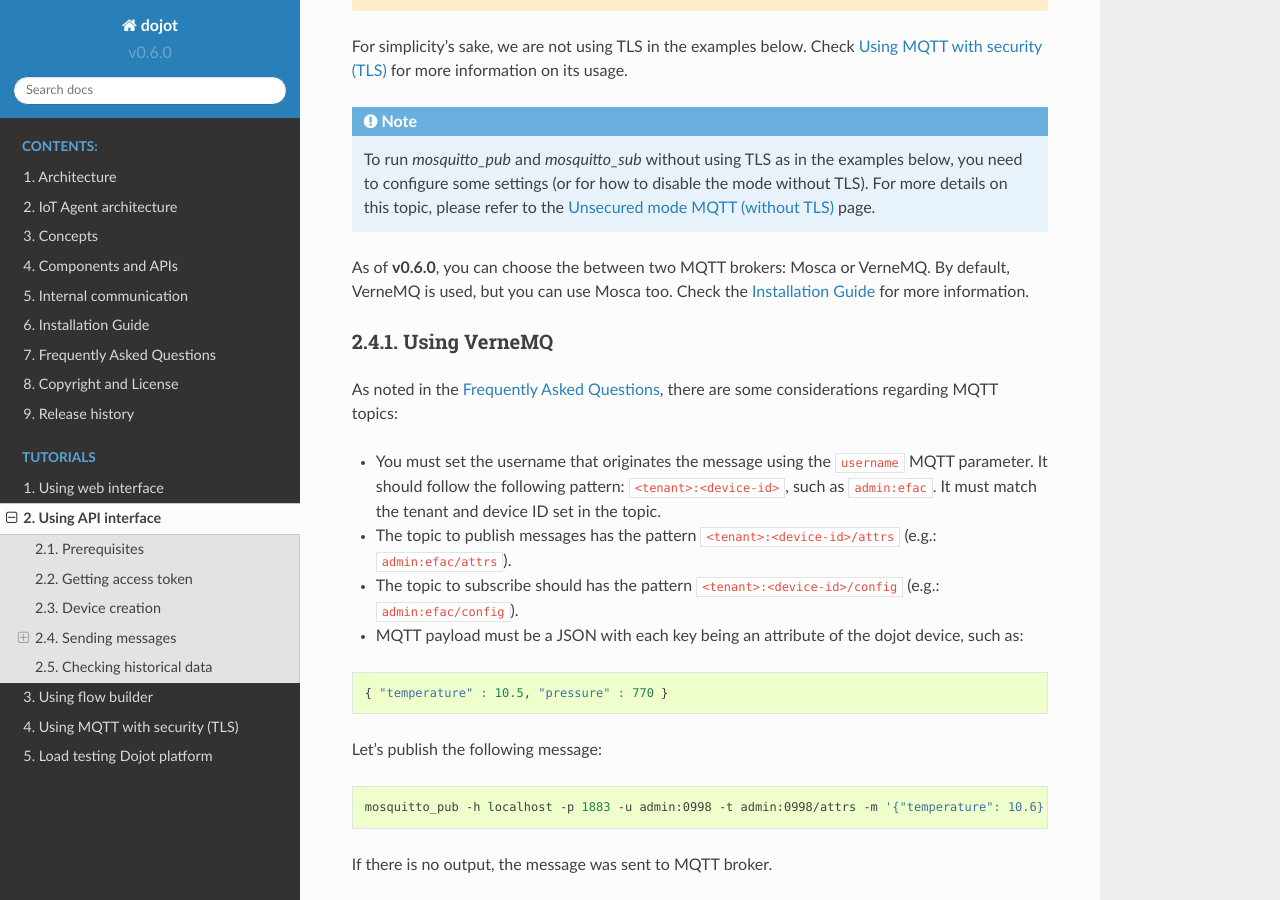
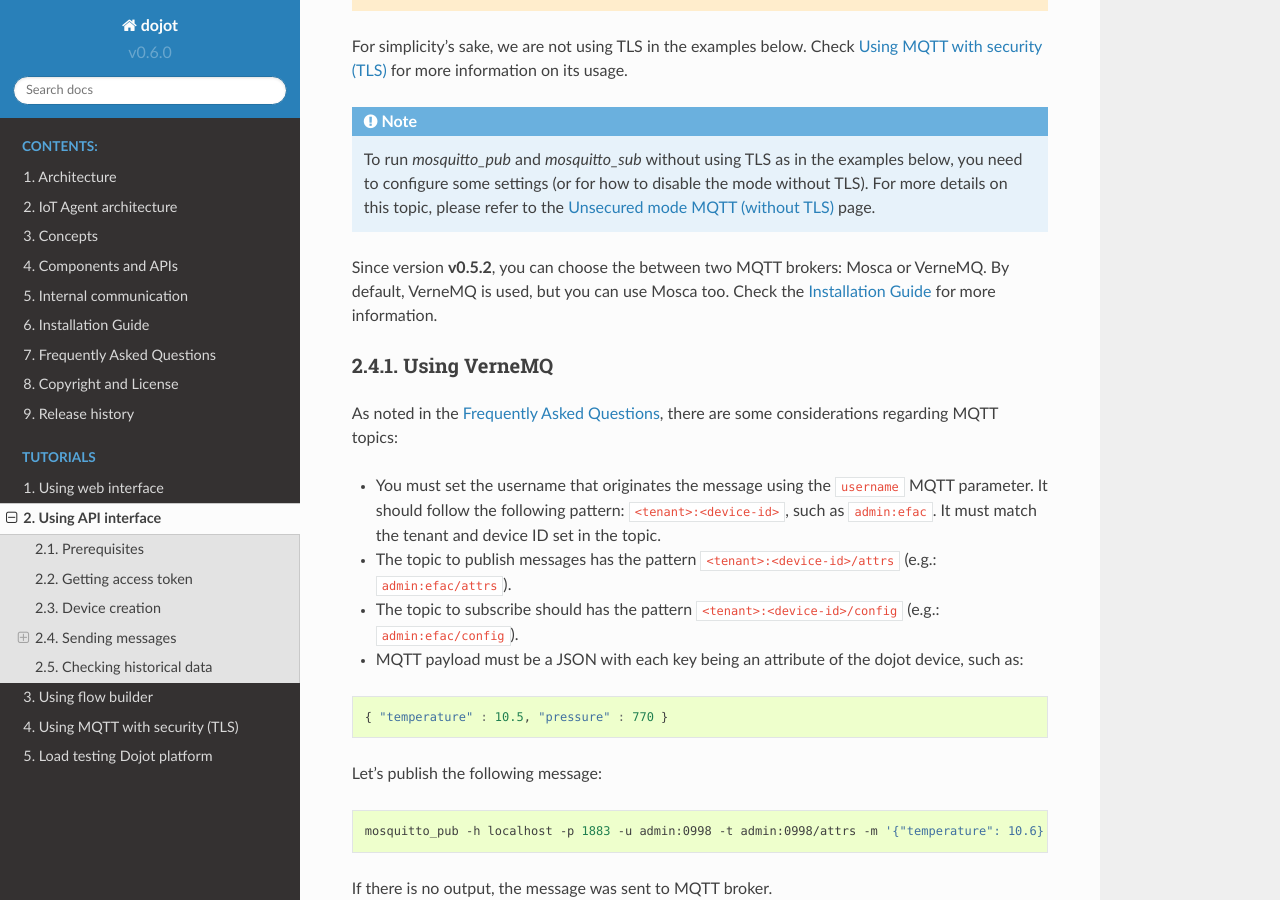
Before and after one commit to dojot/docs, a Sphinx documentation site: the page built from source/using-api-interface.rst, in a window 1280 px wide and 900 px high, scrolled down 4473 px. Built offline with Sphinx 7.4.7 and the Read the Docs theme 2.0.0, drawn with Linux system fonts in a browser that asks for light colours.

Commit message:
Fix version and add documentation link

```diff
--- a/source/copyright-and-license.rst
+++ b/source/copyright-and-license.rst
@@ -14,7 +14,7 @@ The services developed by the dojot team to integrate these open-source
 software components and implement the business logics are copyrighted by
 `CPQD`_ and till release v0.5.1 were
 licensed under the `GPLv3`_.
-From release v0.6.0 onwards, these services are being licensed
+From release v0.5.2 onwards, these services are being licensed
 under the `Apache License, Version 2.0`_.
 
 You can use and/or modify the software for free (no license costs apply).
--- a/source/faq/faq.rst
+++ b/source/faq/faq.rst
@@ -204,7 +204,7 @@ device of type MQTT with two attributes (temperature and humidity). Then you
 set your actual device to push the data to dojot.
 
 .. ATTENTION::
-  As of **v0.6.0**, you can choose the between two MQTT brokers: Mosca or VerneMQ. By default,
+  Since version **v0.5.2**, you can choose the between two MQTT brokers: Mosca or VerneMQ. By default,
   VerneMQ is used, but you can use Mosca too. Check the :doc:`../installation-guide` for more information.
 
 In order to send data to dojot via MQTT (using Mosca or VerneMQ), there are some
--- a/source/installation-guide.rst
+++ b/source/installation-guide.rst
@@ -211,6 +211,11 @@ For simple installation with kubernetes please check the pdf below.
 
 If you want to install a more robust Dojot that supports up to 100k devices, check the pdf below.
 
+.. note::
+
+  In the 100k environment, dojot does not process or store messages sent by devices.
+  This environment will only work for load tests and only a few dojot components will be available.
+
 :download:`click here to access the dojot 100k installation guide with kubernetes <pdf/Dojot-100k-Installation-Guide.pdf>`
 
 .. note::
--- a/source/mqtt-tls.rst
+++ b/source/mqtt-tls.rst
@@ -120,7 +120,7 @@ There are two tools to facilitate
 obtaining certificates from the dojot platform:
 
 - The `CertReq`_ script.
-- GUI's embedded certificate generation utility (more details in A_SER_CRIADO).
+- GUI's embedded certificate generation utility (more details in :ref:`Generating certificates for devices`).
 
 In addition, you can use `OpenSSL`_ to create
 certificates and sign using the `API - x509-identity-mgmt`_,
--- a/source/using-api-interface.rst
+++ b/source/using-api-interface.rst
@@ -254,7 +254,7 @@ information on its usage.
     as in the examples below, you need to configure some settings
     (or for how to disable the mode without TLS). For more details on this topic, please refer to the :ref:`Unsecured mode MQTT` page.
 
-As of **v0.6.0**, you can choose the between two MQTT brokers: Mosca or VerneMQ. By default, VerneMQ
+Since version **v0.5.2**, you can choose the between two MQTT brokers: Mosca or VerneMQ. By default, VerneMQ
 is used, but you can use Mosca too. Check the :doc:`../installation-guide` for more information.
 
 Using VerneMQ
--- a/source/using-web-interface.rst
+++ b/source/using-web-interface.rst
@@ -243,6 +243,7 @@ After you create the template with the Firmware management option enabled, you c
 
 Note that in each step, the status and result of image processing are shown.
 
+.. _Generating certificates for devices:
 
 Generating certificates for devices
 -----------------------------------
```
Also changed, not shown: 5 other files.
